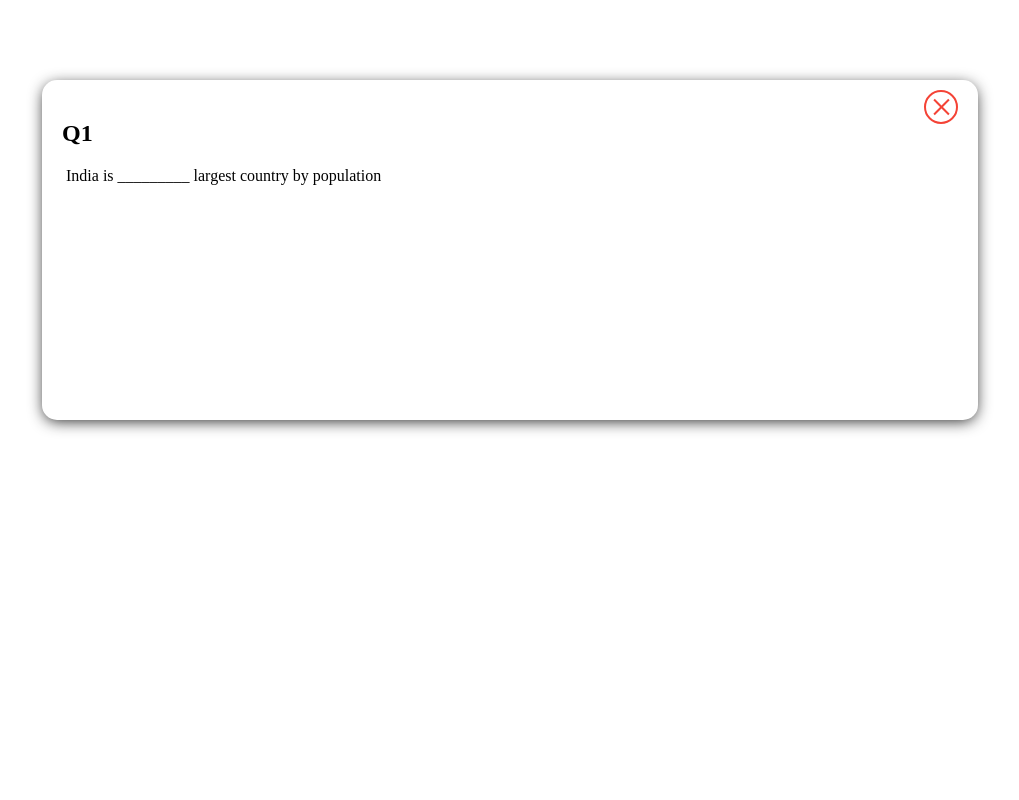
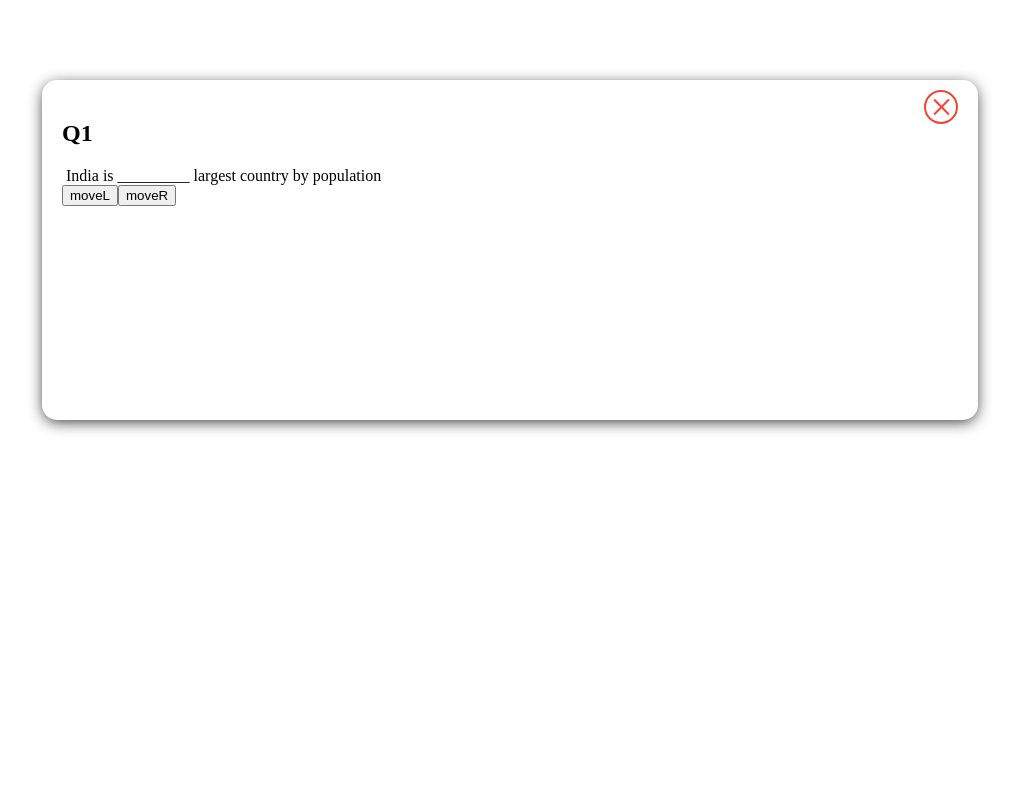
Before and after one commit to Joel-Nickson/IITQuizApp, an Angular app: page / in a window 1280 px wide. Both pictures are taken after a click on the label 640 px from the left and 112 px from the top of the page. Shown: the top 800 px of the page, without its empty margins (150-1169 px from the left). Built offline with nearby package versions, Linux system fonts and the light colour scheme.

Commit message:
add: navigation using arrow keys

```diff
--- a/src/app/question-list/question-list.component.html
+++ b/src/app/question-list/question-list.component.html
@@ -1,5 +1,5 @@
 <div class="q-set" *ngFor="let questionSet of questionsSet; index as i">
-    <label role="button" class="modal-open modal-open-{{i}} modal-label" for="modal-open-{{i}}">
+    <label class="modal-open modal-open-{{i}} modal-label" for="modal-open-{{i}}" (click)="move(i,'none')">
         <h3 class="q-head">
             <span class="q-no">Q{{i+1}} </span>
             <span class="q-type"> {{questionSet?.type}}</span>
@@ -35,7 +35,7 @@
     </label>
 
     <input type="radio" name="modal" value="open" id="modal-open-{{i}}" class="modal-radio" />
-    <div class="modal">
+    <div class=" modal">
         <label class="modal-label overlay">
             <input type="radio" name="modal" value="close" class="modal-radio" />
         </label>
@@ -71,6 +71,12 @@
                     There is no implementation for that type of questionSet yet.
                 </div>
             </div>
+            <div class="nav-btn">
+                <button class="btn btn-primary" (click)="move(i,'left')">moveL</button>
+
+                <button class="btn btn-primary" (click)="move(i,'right')">moveR</button>
+
+            </div>
         </div>
     </div>
 </div>
--- a/src/app/question-list/question-list.component.scss
+++ b/src/app/question-list/question-list.component.scss
@@ -69,7 +69,7 @@
     overflow: hidden;
     opacity: 0;
     transform: scale(0);
-    transition: opacity .5s, transform .5s;
+    // transition: opacity .5s, transform .5s;
     z-index: 10;
 }
 
--- a/src/app/question-list/question-list.component.ts
+++ b/src/app/question-list/question-list.component.ts
@@ -1,5 +1,5 @@
-import { Component, OnInit } from '@angular/core';
-import { questionsSet, getFromCharCode } from '../questions';
+import { Component, ElementRef, HostListener, OnInit, ViewChild } from '@angular/core';
+import { questionsSet } from '../questions';
 
 @Component({
   selector: 'app-question-list',
@@ -8,10 +8,48 @@
 })
 export class QuestionListComponent implements OnInit {
   questionsSet = questionsSet;
-  getFromCharCode = getFromCharCode;
-  constructor() { }
+  index = 0;
+
+  constructor() {
+  }
 
   ngOnInit(): void {
   }
 
+  move(i: number, key: string) {
+    this.index = i;
+    if (key == 'right' || key == 'up') {
+      if (i < questionsSet.length - 1) {
+        document.getElementById(`modal-open-${++this.index}`)?.click();
+        // document.getElementById(`modal-open-${i + 1}`)?.classList.add('.modal-clicked');
+        // console.log("clicked next element");
+      }
+    }
+    if (key == 'left' || key == 'down') {
+      if (i > 0) {
+        document.getElementById(`modal-open-${--this.index}`)?.click();
+        // document.getElementById(`modal-open-${i + 1}`)?.classList.add('.modal-clicked');
+        // console.log("clicked prev element");
+      }
+    }
+    console.log(this.index);
+  }
+  // removeClass() {
+  //   let modal = document.getElementById(`modal-open-${this.index}`)?.classList;
+  //   if (modal?.contains('.modal-clicked')) {
+  //     modal.remove('.modal-clicked');
+  //   }
+  // }
+
+  @HostListener('window:keydown', ['$event'])
+  handleKeyboardEvent(event: KeyboardEvent) {
+    switch (event.key) {
+      case "ArrowRight": this.move(this.index, 'right'); break;
+      case "ArrowLeft": this.move(this.index, 'left'); break;
+      case "ArrowUp": this.move(this.index, 'up'); break;
+      case "ArrowDown": this.move(this.index, 'down'); break;
+    }
+  }
+
+
 }
```
